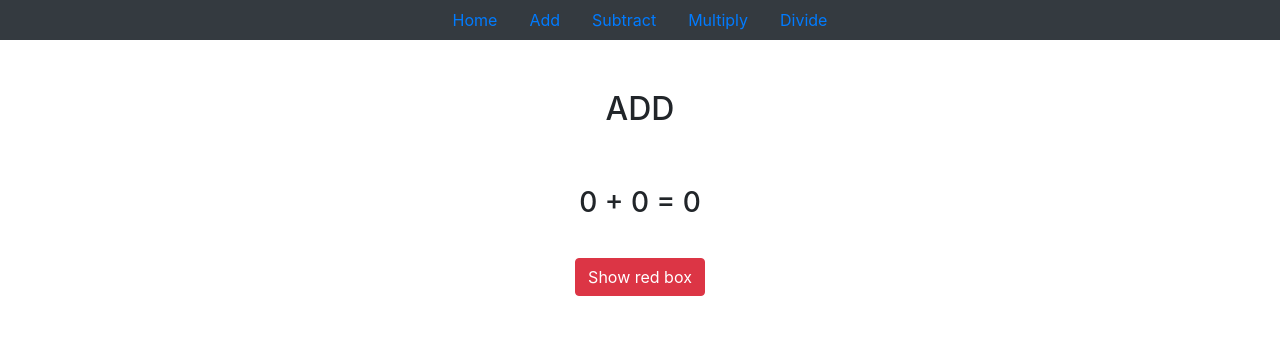
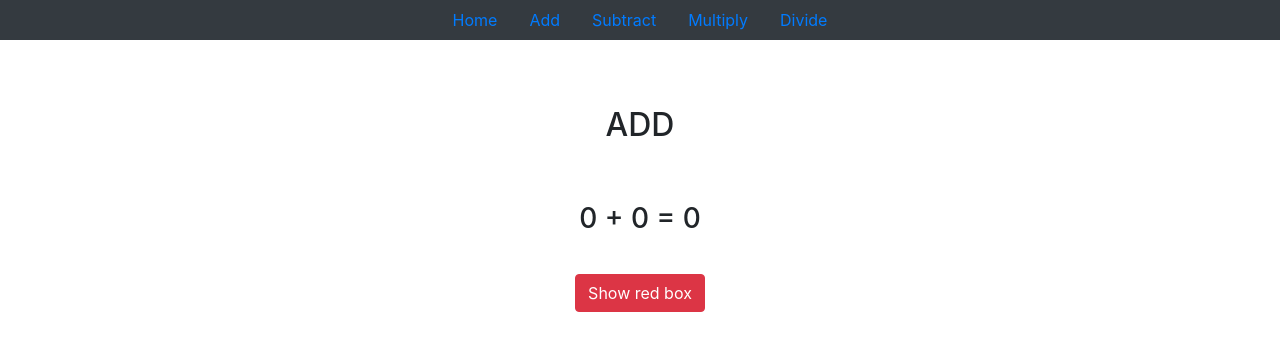
Before and after one commit to miangelortiz/Angular, an Angular app in the folder calculatorWithRouting/: page /add in a window 1280 px wide. Shown: the top 350 px of the page. Built offline with nearby package versions, Linux system fonts and the light colour scheme.

Commit message:
deleting container class

```diff
--- a/calculatorWithRouting/src/app/app.component.html
+++ b/calculatorWithRouting/src/app/app.component.html
@@ -1,2 +1,4 @@
 <app-navbar></app-navbar>
-<router-outlet></router-outlet>
+<main class="container mt-3">
+  <router-outlet></router-outlet>
+</main>
--- a/calculatorWithRouting/src/app/components/add/add.component.html
+++ b/calculatorWithRouting/src/app/components/add/add.component.html
@@ -1,4 +1,3 @@
-<div class="container">
 <div class="row ">
   <div class="col text1">
     <h2>ADD</h2>
@@ -21,4 +20,3 @@
     Hide red box
   </button>
 </div>
-</div>
--- a/calculatorWithRouting/src/app/components/divide/divide.component.html
+++ b/calculatorWithRouting/src/app/components/divide/divide.component.html
@@ -1,4 +1,3 @@
-<div class="container">
 <div class="row ">
   <div class="col text1">
     <h2>DIVIDE</h2>
@@ -6,9 +5,6 @@
 </div>
 <div class="row justify-content-center">
   <div class="col text1">
-      <h3>
-        {{ dataService.number1 }} / {{ dataService.number2 }} = {{ total }}
-      </h3>
+    <h3>{{ dataService.number1 }} / {{ dataService.number2 }} = {{ total }}</h3>
   </div>
 </div>
-</div>
--- a/calculatorWithRouting/src/app/components/multiply/multiply.component.html
+++ b/calculatorWithRouting/src/app/components/multiply/multiply.component.html
@@ -1,4 +1,3 @@
-<div class="container">
 <div class="row ">
   <div class="col text1">
     <h2>MULTIPLY</h2>
@@ -6,9 +5,6 @@
 </div>
 <div class="row justify-content-center">
   <div class="col text1">
-      <h3>
-        {{ dataService.number1 }} * {{ dataService.number2 }} = {{ total }}
-      </h3>
+    <h3>{{ dataService.number1 }} * {{ dataService.number2 }} = {{ total }}</h3>
   </div>
 </div>
-</div>
--- a/calculatorWithRouting/src/app/components/subtract/subtract.component.html
+++ b/calculatorWithRouting/src/app/components/subtract/subtract.component.html
@@ -1,4 +1,3 @@
-<div class="container">
 <div class="row ">
   <div class="col text1">
     <h2>SUBTRACT</h2>
@@ -6,9 +5,6 @@
 </div>
 <div class="row justify-content-center">
   <div class="col text1">
-      <h3>
-        {{ dataService.number1 }} - {{ dataService.number2 }} = {{ total }}
-      </h3>
+    <h3>{{ dataService.number1 }} - {{ dataService.number2 }} = {{ total }}</h3>
   </div>
 </div>
-</div>
```
Lines whose indentation alone changed are shown as unchanged.
